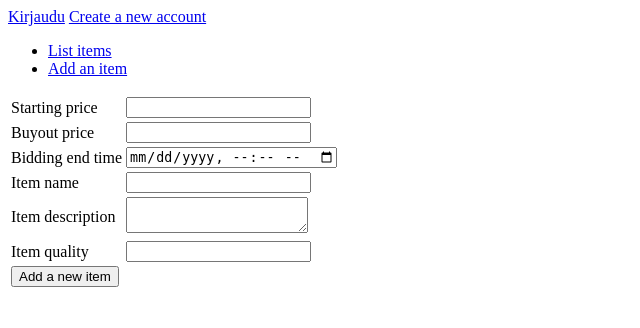
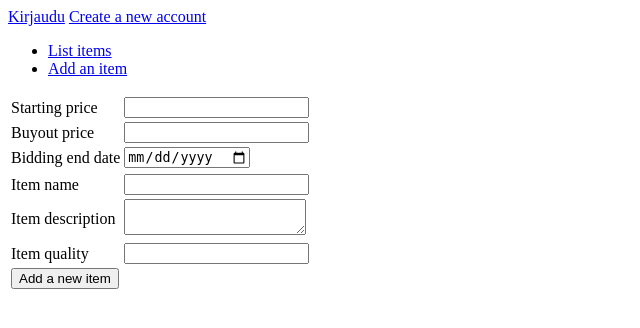
Before and after one commit to laurivaananen/Huutokauppa, a Flask app: template application/templates/items/new.html in a window 1280 px wide. Shown: the top 328 px of the page, without its empty margins (0-640 px from the left). Run offline with Flask 2, Linux system fonts and the light colour scheme; the template is opened without the code that fills it: values that come from a table or form of the project are taken from there, others are empty.

Commit message:
Changed DateTime to Date

```diff
--- a/application/items/forms.py
+++ b/application/items/forms.py
@@ -1,5 +1,5 @@
 from flask_wtf import FlaskForm
-from wtforms import StringField, IntegerField, BooleanField, DateTimeField, validators, ValidationError, TextAreaField
+from wtforms import StringField, IntegerField, BooleanField, DateField, validators, ValidationError, TextAreaField
 
 class ItemForm(FlaskForm):
     name = StringField("Item name", [validators.Length(min=2)])
@@ -11,7 +11,7 @@ class ItemForm(FlaskForm):
             if field.data < form.starting_price.data:
                 raise ValidationError("Buyout price has to be bigger then starting price")
 
-    bidding_end = DateTimeField("Bidding end time", [validators.InputRequired()])
+    bidding_end = DateField("Bidding end date", [validators.InputRequired()])
     description = TextAreaField("Item description", [validators.Length(min=1, max=4096)])
     quality = IntegerField("Item quality", [validators.InputRequired()])
 
--- a/application/templates/items/new.html
+++ b/application/templates/items/new.html
@@ -38,7 +38,7 @@
                 {{ form.bidding_end.label }}
             </td>
             <td>
-                <input type="datetime-local" name="{{ form.bidding_end.name }}" id="{{ form.bidding_end_id }}">
+                <input type="date" id="{{ form.bidding_end.id }}" name="{{ form.bidding_end.name }}">
                 <!-- {{ form.bidding_end }} -->
             </td>
             <td>
@@ -49,6 +49,7 @@
                 </ul>
             </td>
         </tr>
+        <tr>
         <tr>
             <td>
                 {{ form.name.label }}
```
